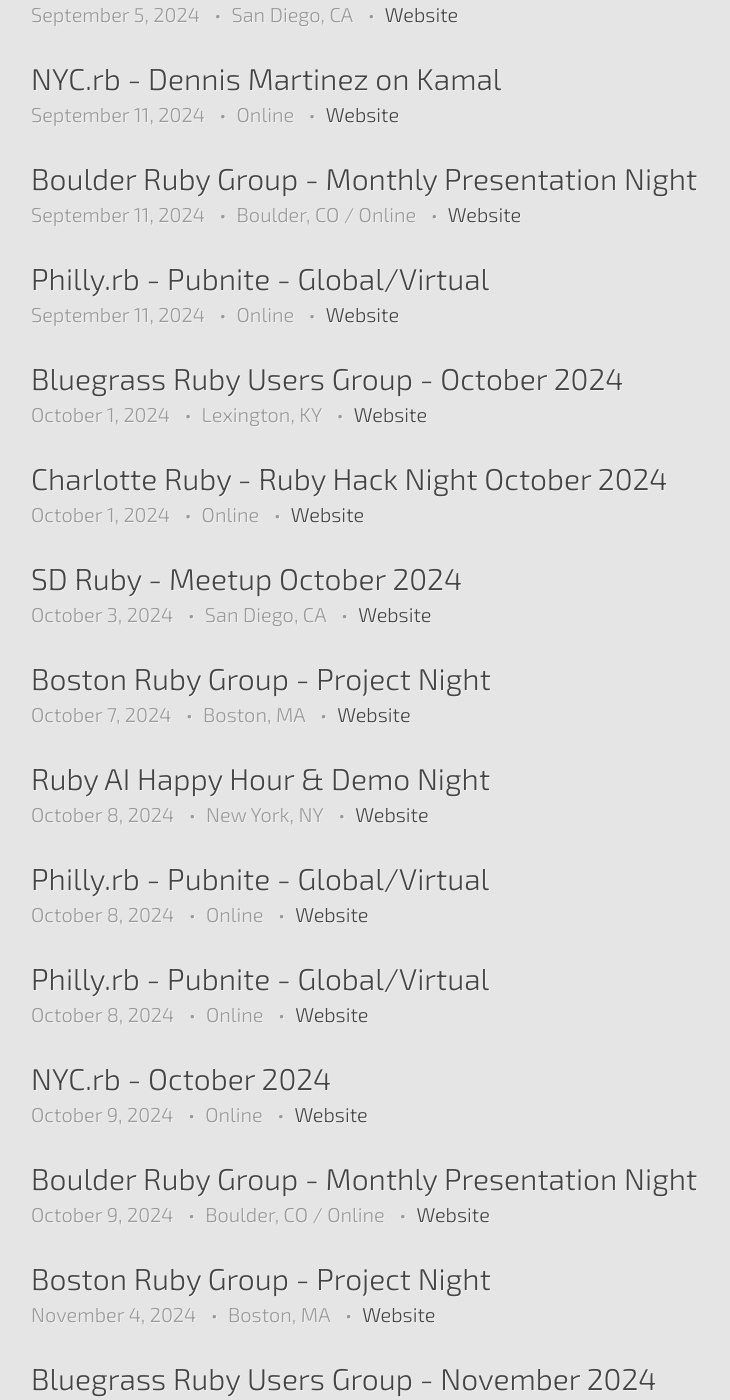
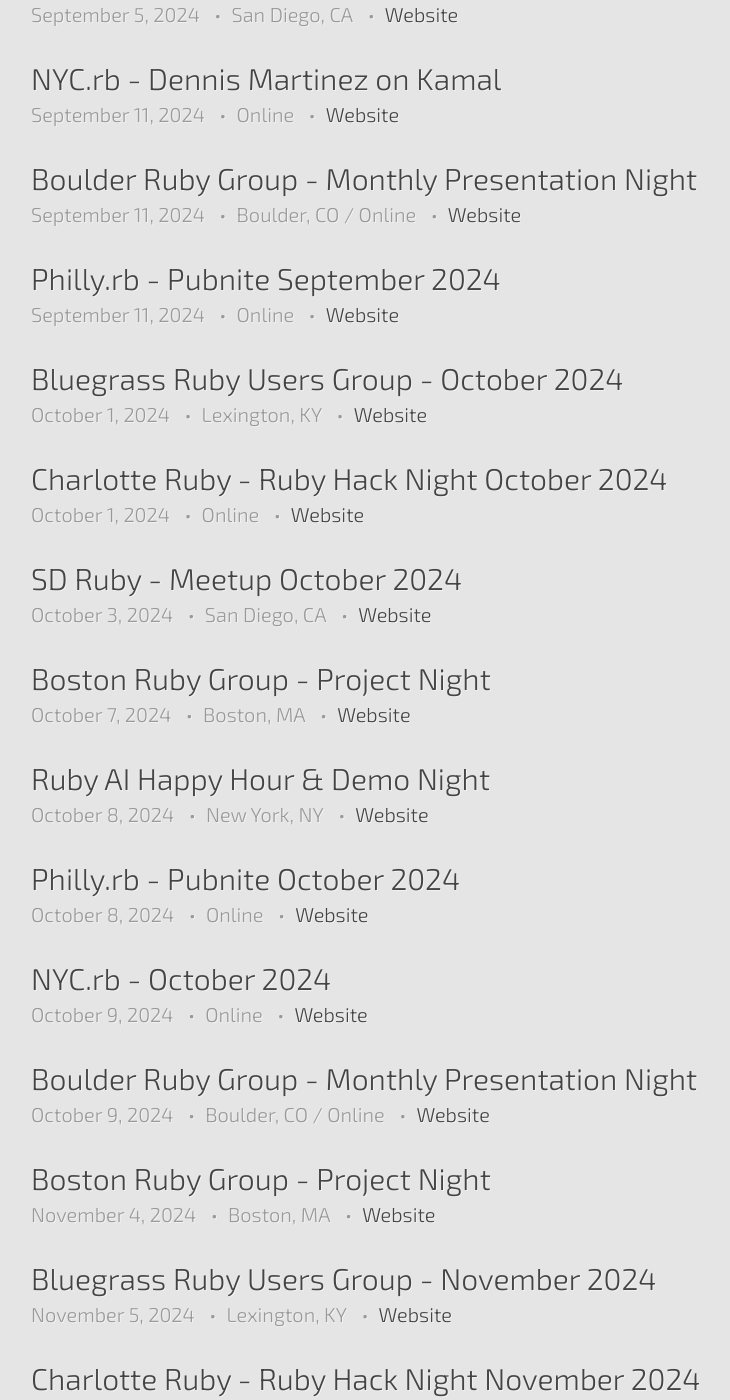
Before and after one commit to ruby-conferences/ruby-conferences.github.io, a Jekyll site: the page built from meetups/index.html, in a window 1280 px wide and 1400 px high, scrolled down 1402 px. Shown: the whole window, without its empty margins (209-939 px from the left). Built offline with Jekyll 4.4.1, drawn with Linux system fonts in a browser that asks for light colours; some of the changed text lies outside the part shown.

Commit message:
Remove duplicate Philly.rb event in October and cleanup remaining ones

```diff
--- a/_data/meetups.yml
+++ b/_data/meetups.yml
@@ -47,7 +47,7 @@
   end_time: 20:30:00 CET
   url: https://www.meetup.com/geneva-rb/events/297635660
 
-- name: Philly.rb - Pubnite - Global/Virtual
+- name: Philly.rb - Pubnite January 2024
   location: Online
   date: 2024-01-10
   start_time: 20:30:00 EST
@@ -166,7 +166,7 @@
   end_time: 19:00:00 EST
   url: https://www.meetup.com/nyc-rb/events/298024751
 
-- name: Philly.rb - Pubnite - Global/Virtual
+- name: Philly.rb - Pubnite February 2024
   location: Online
   date: 2024-02-14
   start_time: 20:30:00 EST
@@ -320,7 +320,7 @@
   end_time: 21:00:00 MDT
   url: https://www.meetup.com/boulder_ruby_group/events/298910801
 
-- name: Philly.rb - Pubnite - Global/Virtual
+- name: Philly.rb - Pubnite March 2024
   location: Online
   date: 2024-03-13
   start_time: 20:30:00 EST
@@ -446,7 +446,7 @@
   end_time: 21:00:00 MDT
   url: https://www.meetup.com/boulder_ruby_group/events/299093263
 
-- name: Philly.rb - Pubnite - Global/Virtual
+- name: Philly.rb - Pubnite April 2024
   location: Online
   date: 2024-04-10
   start_time: 20:30:00 EDT
@@ -635,7 +635,7 @@
   end_time: 20:30:00 CEST
   url: https://www.meetup.com/geneva-rb/events/299288843
 
-- name: Philly.rb - Pubnite - Global/Virtual
+- name: Philly.rb - Pubnite May 2024
   location: Online
   date: 2024-05-14
   start_time: 20:30:00 EDT
@@ -838,7 +838,7 @@
   end_time: 20:30:00 EDT
   url: https://www.meetup.com/bostonrb/events/300969682
 
-- name: Philly.rb - Pubnite - Global/Virtual
+- name: Philly.rb - Pubnite June 2024
   location: Online
   date: 2024-06-11
   start_time: 20:30:00 EDT
@@ -1006,7 +1006,7 @@
   end_time: 21:30:00 CET
   url: https://www.meetup.com/lyonrb/events/301316102
 
-- name: Philly.rb - Pubnite - Global/Virtual
+- name: Philly.rb - Pubnite July 2024
   location: Online
   date: 2024-07-09
   start_time: 20:30:00 EDT
@@ -1216,7 +1216,7 @@
   end_time: 21:00:00 MDT
   url: https://www.meetup.com/boulder_ruby_group/events/bbsqktygclbsb
 
-- name: Philly.rb - Pubnite - Global/Virtual
+- name: Philly.rb - Pubnite August 2024
   location: Online
   date: 2024-08-13
   start_time: 20:30:00 EDT
@@ -1300,7 +1300,7 @@
   end_time: 21:00:00 MDT
   url: https://www.meetup.com/boulder_ruby_group/events/bbsqktygcmbpb
 
-- name: Philly.rb - Pubnite - Global/Virtual
+- name: Philly.rb - Pubnite September 2024
   location: Online
   date: 2024-09-11
   start_time: 20:30:00 EDT
@@ -1342,14 +1342,7 @@
   end_time: 20:00:00 EDT
   url: https://www.meetup.com/bostonrb/events/zxzdmtygcnbkb
 
-- name: Philly.rb - Pubnite - Global/Virtual
-  location: Online
-  date: 2024-10-08
-  start_time: 20:30:00 EDT
-  end_time: 22:00:00 EDT
-  url: https://www.meetup.com/phillyrb/events/nnlgbtygcnblb
-
-- name: Philly.rb - Pubnite - Global/Virtual
+- name: Philly.rb - Pubnite October 2024
   location: Online
   date: 2024-10-08
   start_time: 20:30:00 EDT
@@ -1398,7 +1391,7 @@
   end_time: 21:00:00 PST
   url: https://www.meetup.com/sdruby/events/hjmpmtygcpbkb
 
-- name: Philly.rb - Pubnite - Global/Virtual
+- name: Philly.rb - Pubnite November 2024
   location: Online
   date: 2024-11-12
   start_time: 20:30:00 EST
@@ -1440,7 +1433,7 @@
   end_time: 21:00:00 PST
   url: https://www.meetup.com/sdruby/events/hjmpmtygcqbhb
 
-- name: Philly.rb - Pubnite - Global/Virtual
+- name: Philly.rb - Pubnite December 2024
   location: Online
   date: 2024-12-10
   start_time: 20:30:00 EST
@@ -1454,7 +1447,7 @@
   end_time: 19:00:00 EST
   url: https://www.meetup.com/nyc-rb/events/hkbsltygcqbpb
 
-- name: Philly.rb - Pubnite - Global/Virtual
+- name: Philly.rb - Pubnite January 2025
   location: Online
   date: 2025-01-14
   start_time: 20:30:00 EST
```
